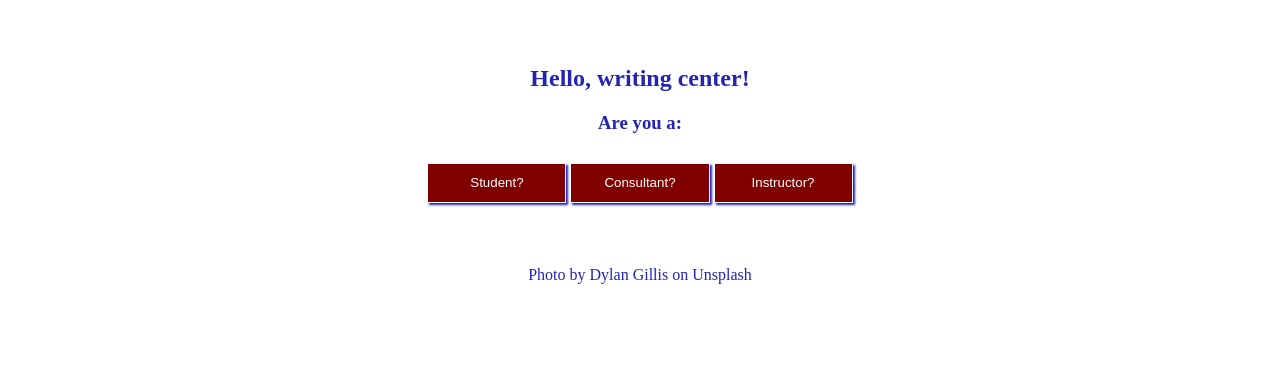
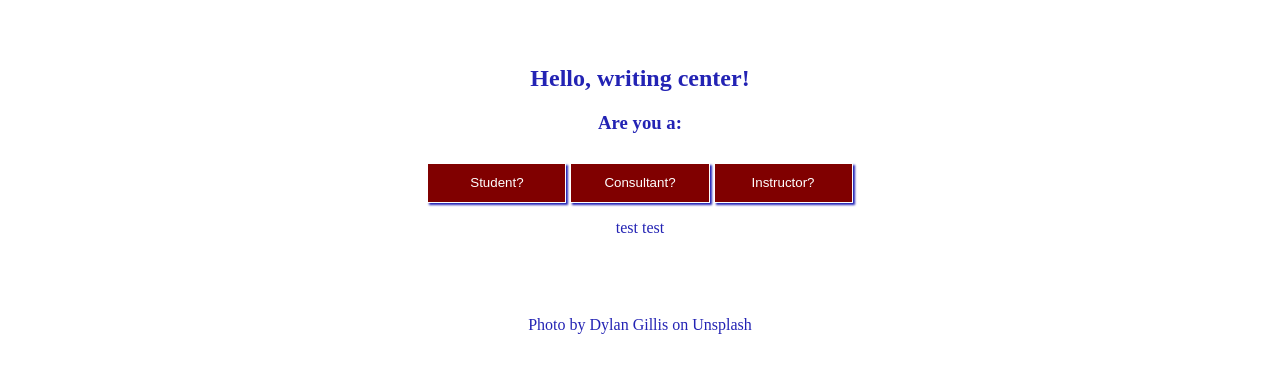
Before and after one commit to maxemileffort/writing-center-check-in, a website: page public/index.html in a window 1280 px wide. Shown: the part 376-748 px from the top of the page. Drawn offline with nearby package versions, Linux system fonts and the light colour scheme.

Commit message:
testign github desktop

```diff
--- a/public/index.html
+++ b/public/index.html
@@ -23,6 +23,7 @@
             <button id="student-btn" class="btn">Student?</button>
             <button id="consultant-btn" class="btn">Consultant?</button>
             <button id="instructor-btn" class="btn">Instructor?</button>
+            <p>test test</p>
         </div>
 
     </section>
```
